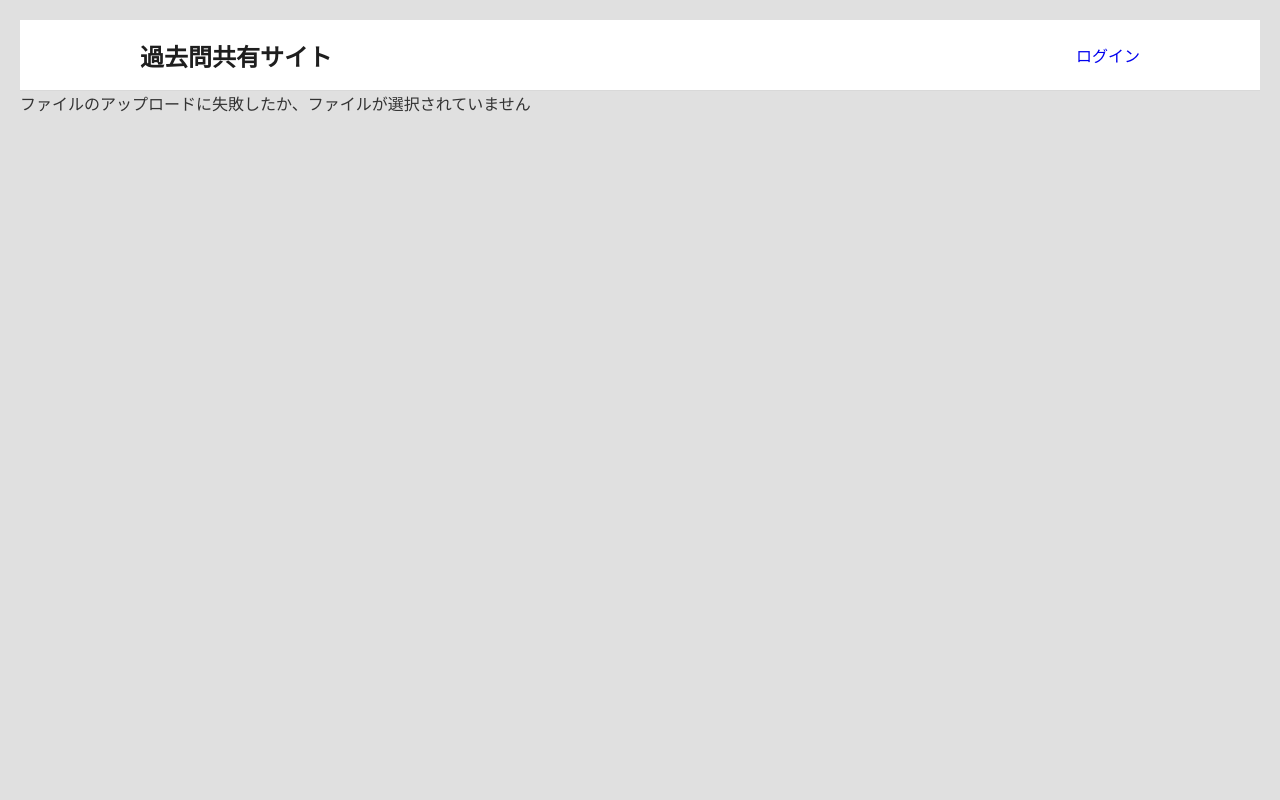
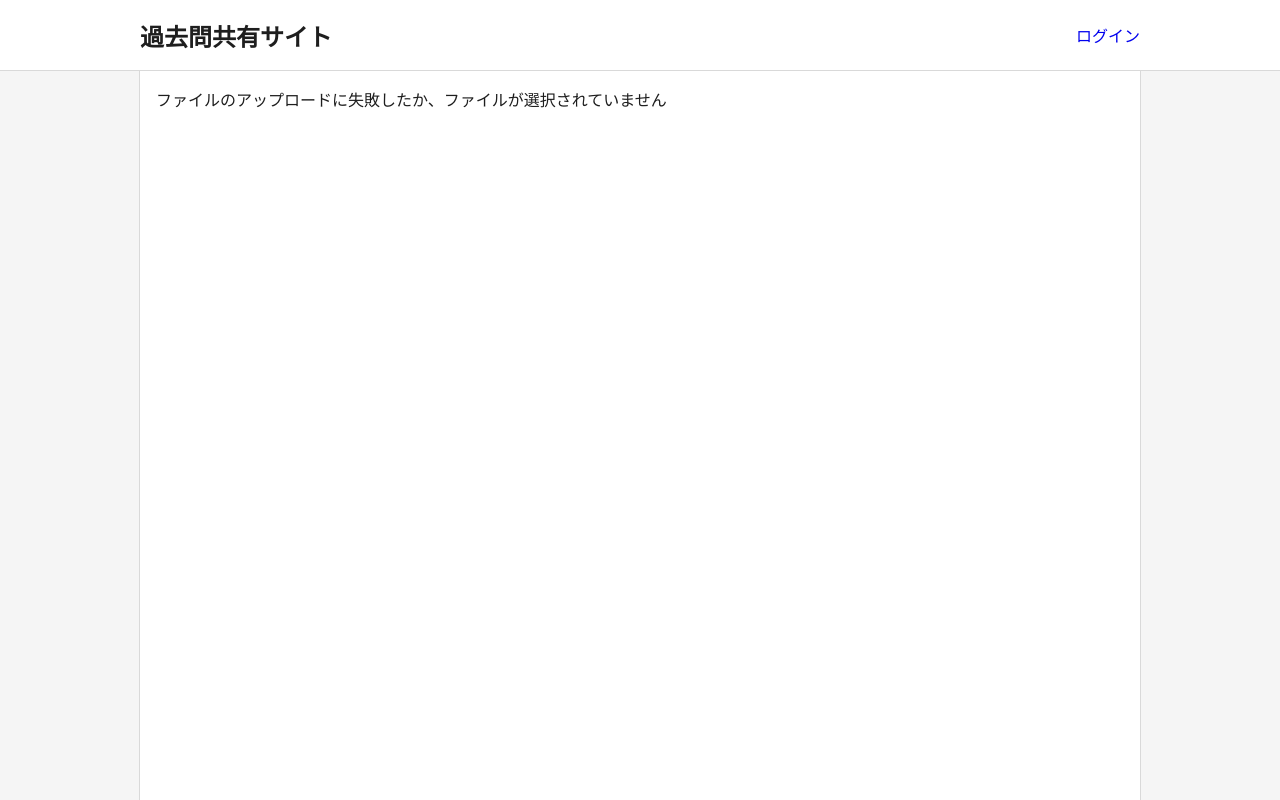
Before and after one commit to umiteru2004/schedule-site, a PHP site: page /post-exam-output.php in a window 1280 px wide. Run offline with PHP 8.4, Linux system fonts and the light colour scheme.

Commit message:
feat: 投稿結果ページをスタイリングしました。

```diff
--- a/php/post-exam-output.php
+++ b/php/post-exam-output.php
@@ -13,17 +13,10 @@ require "./ui/head.php";
         <meta charset="UTF-8">
         <meta name="viewport" content="width=device-width, initial-scale=1.0">
         <title>過去問投稿応答ページ</title>
-        <style>
-            body {
-                font-family: sans-serif;
-                background-color: #e0e0e0;
-                color: #333;
-                padding: 20px;
-            }
-        </style>
     </head>
 
     <body>
+        <main>
             <?php
             $pdo = new PDO('mysql:host=localhost;dbname=exams_site;charset=utf8', 'staff', 'password');
             $subject = $_REQUEST['subject'] ?? '';
@@ -43,6 +36,7 @@ require "./ui/head.php";
                 echo '追加できませんでした';
             }
             ?>
+        </main>
     </body>
 
     </html>
```
Lines whose indentation alone changed are shown as unchanged.
